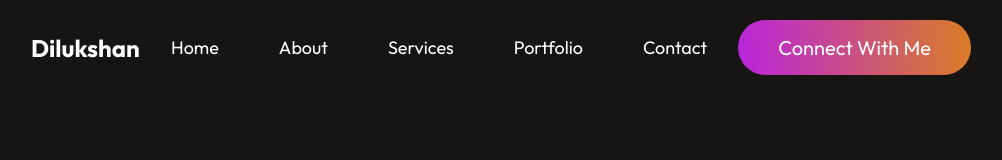
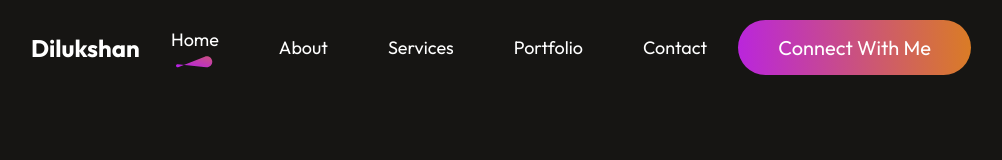
Before and after one commit to Dilukshan16/personal-portfolio, a React (Vite) app: page / in a window 1280 px wide. Shown: the top 160 px of the page, without its empty margins (139-1141 px from the left). Built offline with nearby package versions, Linux system fonts and the light colour scheme.

Commit message:
navigation bar linked

```diff
--- a/src/components/About/About.jsx
+++ b/src/components/About/About.jsx
@@ -4,7 +4,7 @@
 import profile_img from "../../assets/profile_img.jpg";
 const About = () => {
   return (
-    <div className="about">
+    <div id="about" className="about">
       <div className="about-title">
         <h1>About Me</h1>
         <img src={theme_pattern} alt="" />
--- a/src/components/Contact/Contact.jsx
+++ b/src/components/Contact/Contact.jsx
@@ -7,7 +7,7 @@
 
 const Contact = () => {
   return (
-    <div className="contact">
+    <div id="contact" className="contact">
       <div className="contact-title">
         <h1>Get in Touch</h1>
         <img src={theme_pattern} alt="" />
--- a/src/components/Hero/Hero.jsx
+++ b/src/components/Hero/Hero.jsx
@@ -1,10 +1,11 @@
 import React from "react";
 import "./Hero.css";
 import "../../assets/profile_img.jpg";
+import AnchorLink from "react-anchor-link-smooth-scroll";
 
 const Hero = () => {
   return (
-    <div className="hero">
+    <div id="home" className="hero">
       <img
         className="profile"
         src="https://i.postimg.cc/y6DvrT5N/Whats-App-Image-2025-04-04-at-15-55-52-9b71d0b9.jpg"
@@ -27,7 +28,11 @@
         digital solutions.
       </p>
       <div className="hero-action">
-        <div className="hero-connect">Connect With Me</div>
+        <div className="hero-connect">
+          <AnchorLink className="anchor-link" offset={50} href="#contact">
+            Connect With Me
+          </AnchorLink>
+        </div>
         <div className="hero-resume">My Resume</div>
       </div>
     </div>
--- a/src/components/MyWork/MyWork.jsx
+++ b/src/components/MyWork/MyWork.jsx
@@ -6,7 +6,7 @@
 
 const MyWork = () => {
   return (
-    <div className="mywork">
+    <div id="work" className="mywork">
       <div className="mywork-title">
         <h1>My Latest Work</h1>
         <img src={theme_pattern} alt="" />
--- a/src/components/NavBar/Navbar.css
+++ b/src/components/NavBar/Navbar.css
@@ -25,3 +25,17 @@
 .nav-connect:hover{
      transform: scale(1.05);
 }
+.nav-menu li{
+    display: flex;
+    flex-direction: column;
+    gap: 5px;
+    cursor: pointer;
+}
+.nav-menu li img{
+    display: flex;
+    margin: auto;
+}
+.anchor-link{
+    text-decoration: none;
+    color: white;
+}
--- a/src/components/NavBar/Navbar.jsx
+++ b/src/components/NavBar/Navbar.jsx
@@ -1,19 +1,51 @@
-import React from "react";
+import React, { useState } from "react";
 import "./Navbar.css";
+import underline from "../../assets/nav_underline.svg";
+import AnchorLink from "react-anchor-link-smooth-scroll";
 
 const Navbar = () => {
+  const [menu, setMenu] = useState("home");
   return (
     <div className="Navbar">
       {/* image logo */}
       <h2>Dilukshan</h2>
       <ul className="nav-menu">
-        <li>Home</li>
-        <li>About</li>
-        <li>Services</li>
-        <li>Portfolio</li>
-        <li>Contact</li>
+        <li>
+          <AnchorLink className="anchor-link" offset={50} href="#home">
+            <p onClick={() => setMenu("home")}>Home</p>
+          </AnchorLink>
+          {menu === "home" ? <img src={underline} alt="" /> : <></>}
+        </li>
+        <li>
+          <AnchorLink className="anchor-link" href="#about">
+            <p onClick={() => setMenu("about")}>About</p>
+          </AnchorLink>
+          {menu === "about" ? <img src={underline} alt="" /> : <></>}
+        </li>
+        <li>
+          <AnchorLink className="anchor-link" offset={50} href="#services">
+            <p onClick={() => setMenu("services")}>Services</p>
+          </AnchorLink>
+          {menu === "services" ? <img src={underline} alt="" /> : <></>}
+        </li>
+        <li>
+          <AnchorLink className="anchor-link" offset={50} href="#work">
+            <p onClick={() => setMenu("work")}>Portfolio</p>
+          </AnchorLink>
+          {menu === "work" ? <img src={underline} alt="" /> : <></>}
+        </li>
+        <li>
+          <AnchorLink className="anchor-link" offset={50} href="#contact">
+            <p onClick={() => setMenu("contact")}>Contact</p>
+          </AnchorLink>
+          {menu === "contact" ? <img src={underline} alt="" /> : <></>}
+        </li>
       </ul>
-      <div className="nav-connect">Connect With Me</div>
+      <div className="nav-connect">
+        <AnchorLink className="anchor-link" offset={50} href="#contact">
+          Connect With Me
+        </AnchorLink>
+      </div>
     </div>
   );
 };
--- a/src/components/Services/Services.jsx
+++ b/src/components/Services/Services.jsx
@@ -6,7 +6,7 @@
 
 const Services = () => {
   return (
-    <div className="services">
+    <div id="services" className="services">
       <div className="services-title">
         <h1>My Services</h1>
         <img src={theme_pattern} alt="" />
```
